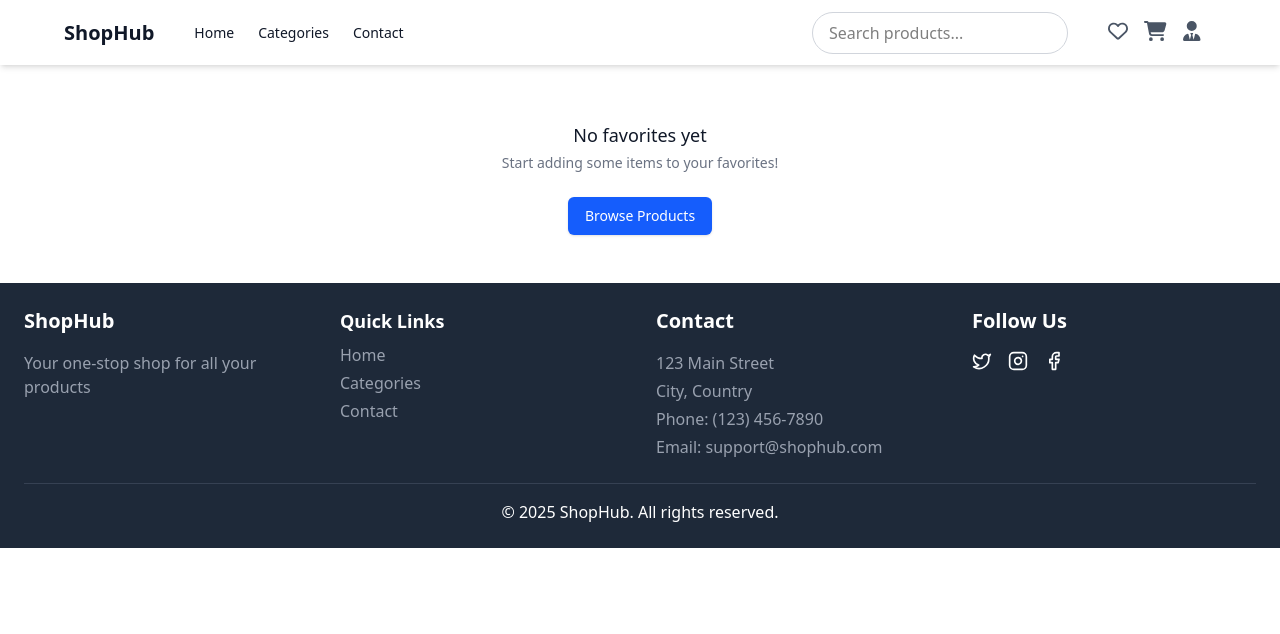
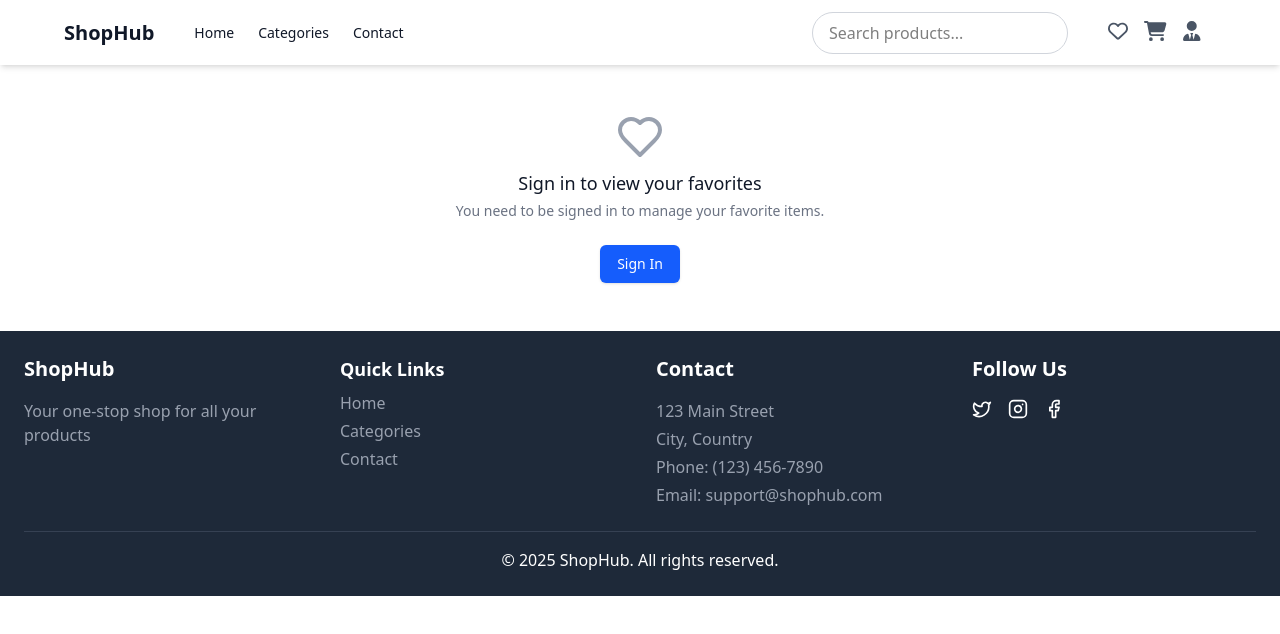
Before and after one commit to safi12-3/academy_web_level_2_ecommerce_starter, a React (Vite) app: page /favorites in a window 1280 px wide. Shown: the top 634 px of the page. Built offline with nearby package versions, Linux system fonts and the light colour scheme.

Commit message:
fix the favorites page

```diff
--- a/src/pages/CategoriesPage.jsx
+++ b/src/pages/CategoriesPage.jsx
@@ -1,4 +1,4 @@
-import { useLocation, useNavigate } from "react-router-dom";
+import { useLocation } from "react-router-dom";
 import { initialProducts } from "../lib/data";
 import Card from "../components/Card";
 import Criterias from "../components/Criterias";
@@ -6,7 +6,7 @@ import { useState, useEffect } from "react";
 
 const CategoriesPage = () => {
   const location = useLocation();
-  const navigate = useNavigate();
+  // const navigate = useNavigate();
   const { category } = location.state || {};
 
   const [favorites, setFavorites] = useState(() => {
@@ -52,14 +52,6 @@ const CategoriesPage = () => {
           removeFromFavorites={isAuthenticated ? removeFromFavorites : null}
         />
       </div>
-      <div className="mt-6">
-        <button
-          onClick={() => navigate("/favorites")}
-          className="inline-flex items-center px-4 py-2 border border-transparent shadow-sm text-sm font-medium rounded-md text-white bg-blue-600 hover:bg-blue-700 focus:outline-none focus:ring-2 focus:ring-offset-2 focus:ring-blue-500"
-        >
-          View Favorites
-        </button>
-      </div>
     </div>
   );
 };
--- a/src/pages/Favorites.jsx
+++ b/src/pages/Favorites.jsx
@@ -6,10 +6,15 @@ const Favorites = () => {
   const [favorites, setFavorites] = useState([]);
   const navigate = useNavigate();
 
+  const isAuthenticated = localStorage.getItem("isAuthenticated") === "true"; // Check if the user is logged in
+
   useEffect(() => {
-    const savedFavorites = JSON.parse(localStorage.getItem("favorites")) || [];
-    setFavorites(savedFavorites);
-  }, []);
+    if (isAuthenticated) {
+      const savedFavorites =
+        JSON.parse(localStorage.getItem("favorites")) || [];
+      setFavorites(savedFavorites);
+    }
+  }, [isAuthenticated]);
 
   const addToFavorites = (product) => {
     if (!favorites.some((item) => item.id === product.id)) {
@@ -26,6 +31,43 @@ const Favorites = () => {
     setFavorites(updatedFavorites);
     localStorage.setItem("favorites", JSON.stringify(updatedFavorites));
   };
+
+  if (!isAuthenticated) {
+    return (
+      <div className="max-w-7xl mx-auto px-4 sm:px-6 lg:px-8 py-12">
+        <div className="text-center">
+          <svg
+            xmlns="http://www.w3.org/2000/svg"
+            width="24"
+            height="24"
+            viewBox="0 0 24 24"
+            fill="none"
+            stroke="currentColor"
+            strokeWidth="2"
+            strokeLinecap="round"
+            strokeLinejoin="round"
+            className="lucide lucide-heart mx-auto h-12 w-12 text-gray-400"
+          >
+            <path d="M19 14c1.49-1.46 3-3.21 3-5.5A5.5 5.5 0 0 0 16.5 3c-1.76 0-3 .5-4.5 2-1.5-1.5-2.74-2-4.5-2A5.5 5.5 0 0 0 2 8.5c0 2.3 1.5 4.05 3 5.5l7 7Z"></path>
+          </svg>
+          <h2 className="mt-2 text-lg font-medium text-gray-900">
+            Sign in to view your favorites
+          </h2>
+          <p className="mt-1 text-sm text-gray-500">
+            You need to be signed in to manage your favorite items.
+          </p>
+          <div className="mt-6">
+            <button
+              onClick={() => navigate("/login")}
+              className="inline-flex items-center px-4 py-2 border border-transparent shadow-sm text-sm font-medium rounded-md text-white bg-blue-600 hover:bg-blue-700 focus:outline-none focus:ring-2 focus:ring-offset-2 focus:ring-blue-500"
+            >
+              Sign In
+            </button>
+          </div>
+        </div>
+      </div>
+    );
+  }
 
   return (
     <div className="max-w-7xl mx-auto px-4 sm:px-6 lg:px-8 py-12">
```
